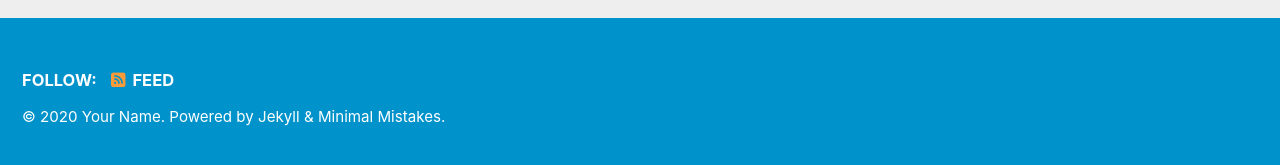
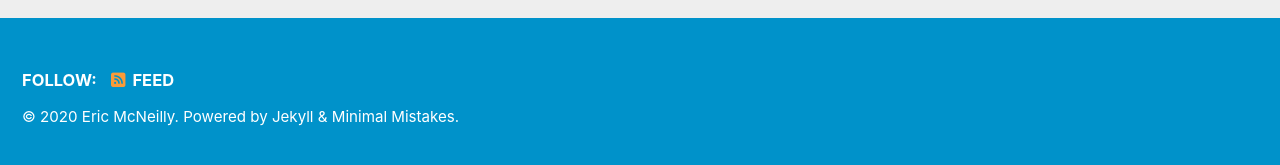
Before and after one commit to ericgmcneilly/ericgmcneilly.github.io, a Jekyll site: the page built from index.html, in a window 1280 px wide and 900 px high, scrolled down 222 px. Shown: the part 727-892 px from the top of the window. Built offline with Jekyll 4.4.1, drawn with Linux system fonts in a browser that asks for light colours; cached includes are drawn as plain includes; nearby versions of some CDN libraries; the list of posts is cut into pages by our own code.

Commit message:
Update _config.yml

```diff
--- a/_config.yml
+++ b/_config.yml
@@ -17,10 +17,10 @@
 # Site Settings
 locale                   : "en-US"
 title                    : "Data Science and Analytics Portfolio"
-title_separator          : "-"
+title_separator          : "Data Science and Analytics Project and Code Portfolio."
 subtitle                 : # site tagline that appears below site title in masthead
-name                     : "Your Name"
-description              : "Eric McNeilly online Data Science and Analytics portfolio."
+name                     : "Eric McNeilly"
+description              : "Eric McNeilly's online Data Science and Analytics portfolio."
 url                      : # the base hostname & protocol for your site e.g. "https://mmistakes.github.io"
 baseurl                  : # the subpath of your site, e.g. "/blog"
 repository               : # GitHub username/repo-name e.g. "mmistakes/minimal-mistakes"
```
